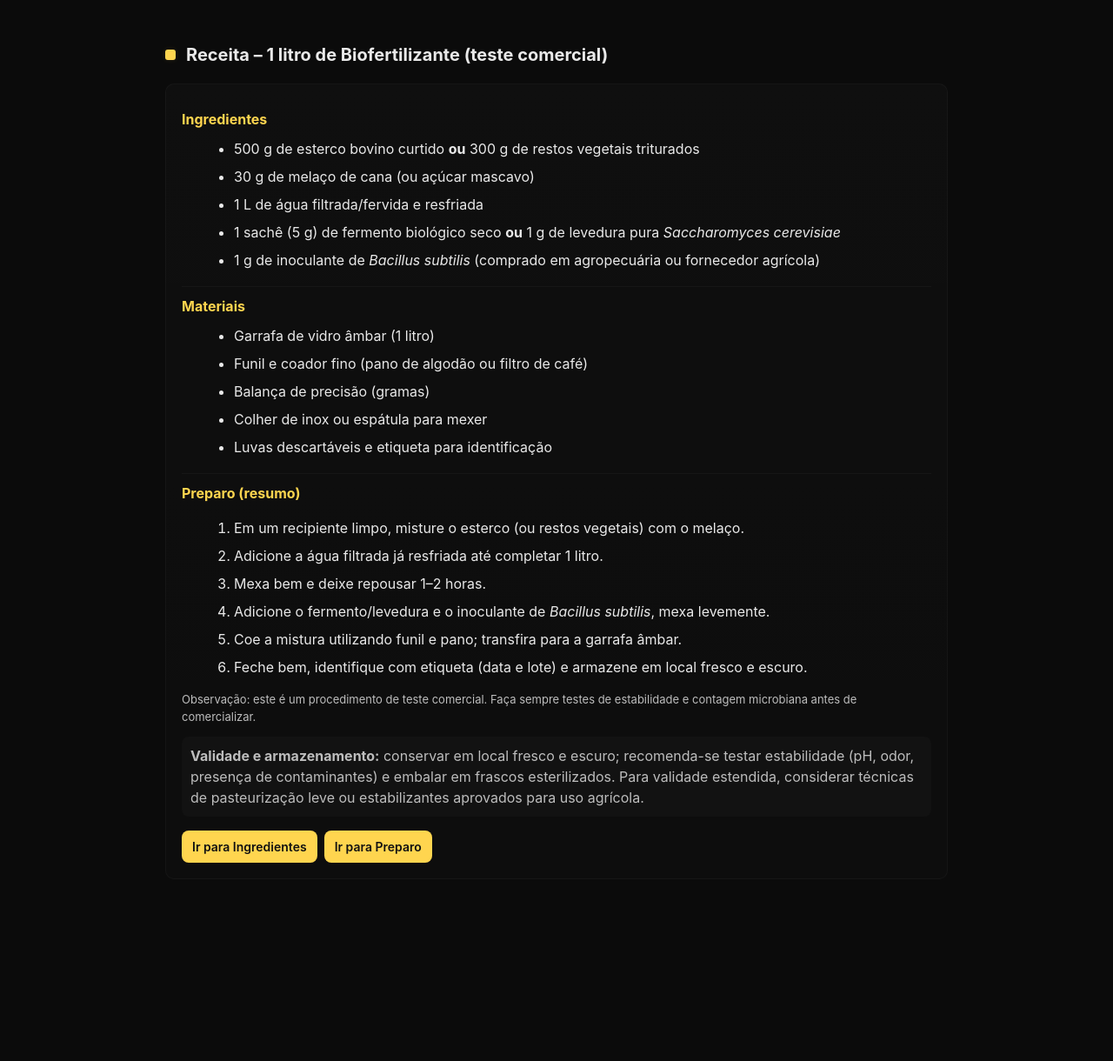
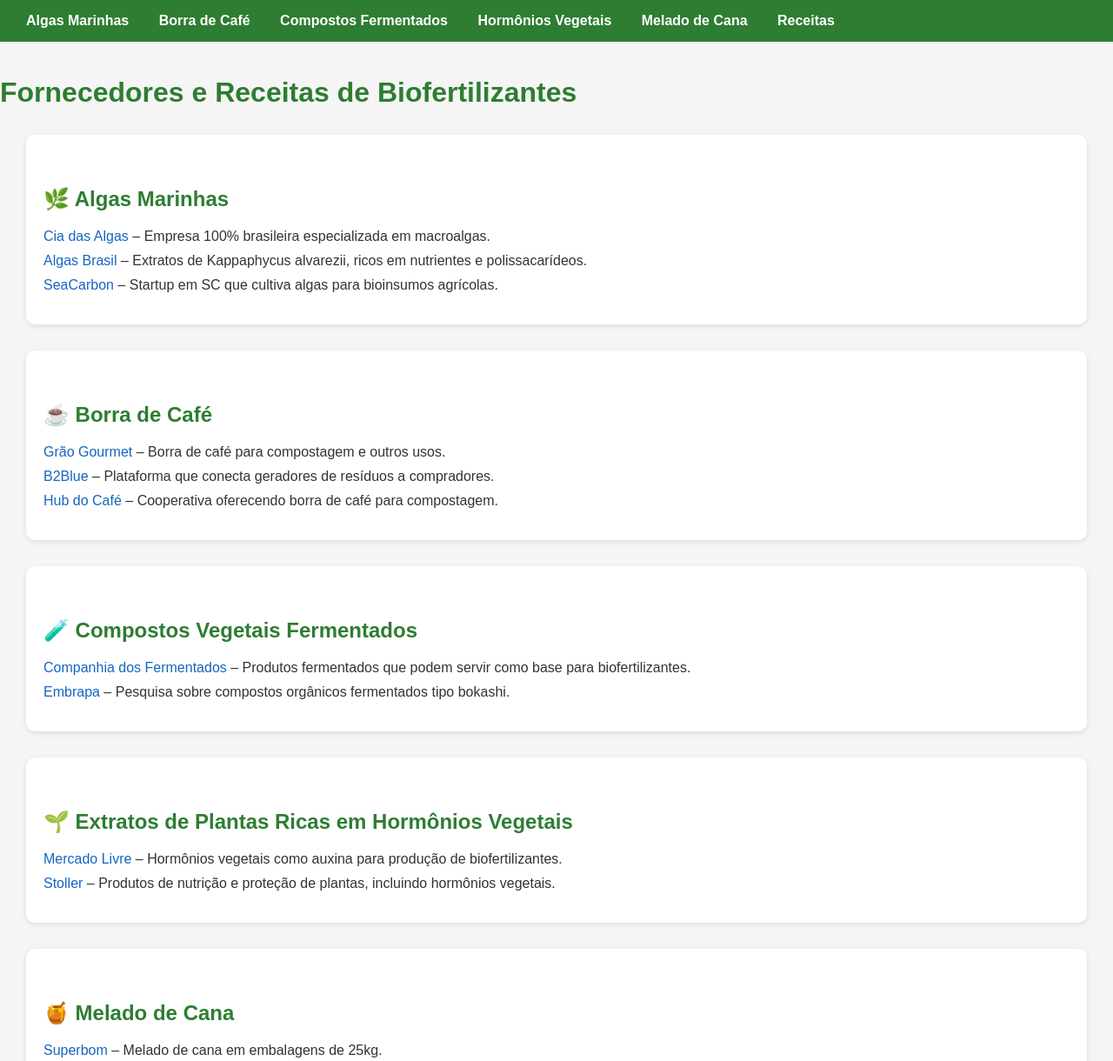
Before and after one commit to 9481A24/Biofertilizante, a plain HTML site: page index.html in a window 1280 px wide. Shown: the top 1220 px of the page at 87% size. Before the commit the page ends 1059 px from the top, so only its background shows below. Drawn offline with Linux system fonts and the light colour scheme.

Commit message:
Update index.html

```diff
--- a/index.html
+++ b/index.html
@@ -1,128 +1,134 @@
 <!DOCTYPE html>
 <html lang="pt-BR">
 <head>
-  <meta charset="utf-8" />
-  <meta name="viewport" content="width=device-width, initial-scale=1" />
-  <title>Receita – 1 litro de Biofertilizante (teste comercial)</title>
+  <meta charset="UTF-8">
+  <meta name="viewport" content="width=device-width, initial-scale=1.0">
+  <title>Fornecedores e Receitas de Biofertilizantes</title>
   <style>
-    :root{
-      --bg:#0b0b0b;
-      --card:#121212;
-      --accent:#ffd54f;
-      --text:#e9e9e9;
-      --muted:#bdbdbd;
-      font-family: -apple-system, BlinkMacSystemFont, "Segoe UI", Roboto, "Helvetica Neue", Arial;
+    body {
+      font-family: Arial, sans-serif;
+      background-color: #f5f5f5;
+      padding: 0;
+      margin: 0;
+      color: #333;
+      scroll-behavior: smooth;
     }
-    body{
-      margin:0;
-      background:var(--bg);
-      color:var(--text);
-      -webkit-font-smoothing:antialiased;
-      -moz-osx-font-smoothing:grayscale;
-      line-height:1.5;
+    header {
+      background-color: #2e7d32;
+      padding: 15px;
+      position: sticky;
+      top: 0;
+      z-index: 1000;
     }
-    .container{
-      max-width:900px;
-      margin:28px auto;
-      padding:20px;
+    header nav a {
+      color: #fff;
+      text-decoration: none;
+      margin: 0 15px;
+      font-weight: bold;
     }
-    header{
-      display:flex;
-      gap:12px;
-      align-items:center;
-      margin-bottom:18px;
+    header nav a:hover {
+      text-decoration: underline;
     }
-    .badge{
-      width:12px;height:12px;border-radius:3px;background:var(--accent);
-      box-shadow:0 0 6px rgba(255,213,79,0.12);
+    h1, h2 {
+      color: #2e7d32;
+      margin-top: 40px;
     }
-    h1{
-      font-size:20px;
-      margin:0;
+    .category, .recipe {
+      margin: 30px;
+      padding: 20px;
+      background-color: #fff;
+      border-radius: 10px;
+      box-shadow: 0 2px 6px rgba(0,0,0,0.1);
     }
-    .card{
-      background:linear-gradient(180deg, rgba(255,255,255,0.02), rgba(255,255,255,0.01));
-      border:1px solid rgba(255,255,255,0.03);
-      padding:18px;
-      border-radius:10px;
+    ul {
+      list-style-type: none;
+      padding-left: 0;
     }
-    h2{ font-size:16px; margin:10px 0; color:var(--accent) }
-    ul{ margin:10px 0 18px 20px; color:var(--text) }
-    li{ margin:8px 0 }
-    .muted{ color:var(--muted); font-size:13px }
-    .note{ margin-top:12px; padding:10px; border-radius:8px; background:rgba(255,255,255,0.02); color:var(--muted) }
-    .actions{ margin-top:16px; display:flex; gap:8px; flex-wrap:wrap }
-    .btn{
-      background:var(--accent);
-      color:#111;
-      padding:8px 12px;
-      border-radius:8px;
-      text-decoration:none;
-      font-weight:600;
-      font-size:14px;
+    li {
+      margin-bottom: 10px;
     }
-    @media (max-width:520px){
-      .container{ padding:14px }
-      h1{ font-size:18px }
+    a {
+      color: #1565c0;
+      text-decoration: none;
+    }
+    a:hover {
+      text-decoration: underline;
+    }
+    .recipe li {
+      margin-bottom: 5px;
     }
   </style>
 </head>
 <body>
-  <div class="container">
-    <header>
-      <span class="badge" aria-hidden="true"></span>
-      <h1>Receita – 1 litro de Biofertilizante (teste comercial)</h1>
-    </header>
 
-    <main class="card" role="main">
-      <section aria-labelledby="ingredientes">
-        <h2 id="ingredientes">Ingredientes</h2>
-        <ul>
-          <li>500 g de esterco bovino curtido <strong>ou</strong> 300 g de restos vegetais triturados</li>
-          <li>30 g de melaço de cana (ou açúcar mascavo)</li>
-          <li>1 L de água filtrada/fervida e resfriada</li>
-          <li>1 sachê (5 g) de fermento biológico seco <strong>ou</strong> 1 g de levedura pura <em>Saccharomyces cerevisiae</em></li>
-          <li>1 g de inoculante de <em>Bacillus subtilis</em> (comprado em agropecuária ou fornecedor agrícola)</li>
-        </ul>
-      </section>
+<header>
+  <nav>
+    <a href="#algas">Algas Marinhas</a>
+    <a href="#borra">Borra de Café</a>
+    <a href="#compostos">Compostos Fermentados</a>
+    <a href="#hormonios">Hormônios Vegetais</a>
+    <a href="#melado">Melado de Cana</a>
+    <a href="#receitas">Receitas</a>
+  </nav>
+</header>
 
-      <hr style="border:none;border-top:1px solid rgba(255,255,255,0.03);margin:10px 0">
+<main>
+  <h1>Fornecedores e Receitas de Biofertilizantes</h1>
 
-      <section aria-labelledby="materiais">
-        <h2 id="materiais">Materiais</h2>
-        <ul>
-          <li>Garrafa de vidro âmbar (1 litro)</li>
-          <li>Funil e coador fino (pano de algodão ou filtro de café)</li>
-          <li>Balança de precisão (gramas)</li>
-          <li>Colher de inox ou espátula para mexer</li>
-          <li>Luvas descartáveis e etiqueta para identificação</li>
-        </ul>
-      </section>
+  <div class="category" id="algas">
+    <h2>🌿 Algas Marinhas</h2>
+    <ul>
+      <li><a href="https://ciadasalgas.com.br/?utm_source=chatgpt.com" target="_blank">Cia das Algas</a> – Empresa 100% brasileira especializada em macroalgas.</li>
+      <li><a href="https://carboadvance.com/algas-brasil/?utm_source=chatgpt.com" target="_blank">Algas Brasil</a> – Extratos de Kappaphycus alvarezii, ricos em nutrientes e polissacarídeos.</li>
+      <li><a href="https://blog.araraseed.com.br/seacarbon-startup-bioinsumos/?utm_source=chatgpt.com" target="_blank">SeaCarbon</a> – Startup em SC que cultiva algas para bioinsumos agrícolas.</li>
+    </ul>
+  </div>
 
-      <hr style="border:none;border-top:1px solid rgba(255,255,255,0.03);margin:10px 0">
+  <div class="category" id="borra">
+    <h2>☕ Borra de Café</h2>
+    <ul>
+      <li><a href="https://graocafes.com.br/borra-de-cafe/?srsltid=AfmBOopBFLcKCkdD_9XmeKmlvE81hYgg6q0_NNDu7BaIso7WbSV34wgk&utm_source=chatgpt.com" target="_blank">Grão Gourmet</a> – Borra de café para compostagem e outros usos.</li>
+      <li><a href="https://b2blue.com/detalhes-anuncio/Venda/vendo-borra-de-cafe/?utm_source=chatgpt.com" target="_blank">B2Blue</a> – Plataforma que conecta geradores de resíduos a compradores.</li>
+      <li><a href="https://hubdocafe.cooxupe.com.br/borra-de-cafe/?utm_source=chatgpt.com" target="_blank">Hub do Café</a> – Cooperativa oferecendo borra de café para compostagem.</li>
+    </ul>
+  </div>
 
-      <section aria-labelledby="preparo">
-        <h2 id="preparo">Preparo (resumo)</h2>
-        <ol style="margin-left:20px;color:var(--text)">
-          <li>Em um recipiente limpo, misture o esterco (ou restos vegetais) com o melaço.</li>
-          <li>Adicione a água filtrada já resfriada até completar 1 litro.</li>
-          <li>Mexa bem e deixe repousar 1–2 horas.</li>
-          <li>Adicione o fermento/levedura e o inoculante de <em>Bacillus subtilis</em>, mexa levemente.</li>
-          <li>Coe a mistura utilizando funil e pano; transfira para a garrafa âmbar.</li>
-          <li>Feche bem, identifique com etiqueta (data e lote) e armazene em local fresco e escuro.</li>
-        </ol>
-        <p class="muted">Observação: este é um procedimento de teste comercial. Faça sempre testes de estabilidade e contagem microbiana antes de comercializar.</p>
-      </section>
+  <div class="category" id="compostos">
+    <h2>🧪 Compostos Vegetais Fermentados</h2>
+    <ul>
+      <li><a href="https://www.ciadosfermentados.com.br/?srsltid=AfmBOopK3DISmRCRX0HGxTY6MuqMjfQUmgPWHc7RI9s7ZBsdeC2xuZjd&utm_source=chatgpt.com" target="_blank">Companhia dos Fermentados</a> – Produtos fermentados que podem servir como base para biofertilizantes.</li>
+      <li><a href="https://www.embrapa.br/busca-de-publicacoes/-/publicacao/1002216/compostos-organicos-fermentados-tipo-bokashi-obtidos-com-diferentes-materiais-de-origem-vegetal-e-diferentes-formas-de-inoculacao-visando-sua-utilizacao-no-cultivo-de-hortalicas?utm_source=chatgpt.com" target="_blank">Embrapa</a> – Pesquisa sobre compostos orgânicos fermentados tipo bokashi.</li>
+    </ul>
+  </div>
 
-      <div class="note">
-        <strong>Validade e armazenamento:</strong> conservar em local fresco e escuro; recomenda-se testar estabilidade (pH, odor, presença de contaminantes) e embalar em frascos esterilizados. Para validade estendida, considerar técnicas de pasteurização leve ou estabilizantes aprovados para uso agrícola.
-      </div>
+  <div class="category" id="hormonios">
+    <h2>🌱 Extratos de Plantas Ricas em Hormônios Vegetais</h2>
+    <ul>
+      <li><a href="https://lista.mercadolivre.com.br/hormonios-vegetais?utm_source=chatgpt.com" target="_blank">Mercado Livre</a> – Hormônios vegetais como auxina para produção de biofertilizantes.</li>
+      <li><a href="https://www.stoller.com.br/blog/o-poder-dos-hormonios-vegetais-em-modular-o-desenvolvimento-da-planta/?utm_source=chatgpt.com" target="_blank">Stoller</a> – Produtos de nutrição e proteção de plantas, incluindo hormônios vegetais.</li>
+    </ul>
+  </div>
 
-      <div class="actions" aria-hidden="true">
-        <a class="btn" href="#ingredientes">Ir para Ingredientes</a>
-        <a class="btn" href="#preparo">Ir para Preparo</a>
-      </div>
-    </main>
+  <div class="category" id="melado">
+    <h2>🍯 Melado de Cana</h2>
+    <ul>
+      <li><a href="https://superbom.com.br/produtos/food-service/melado-cana-25kg/?utm_source=chatgpt.com" target="_blank">Superbom</a> – Melado de cana em embalagens de 25kg.</li>
+      <li><a href="https://loja.dacolonia.com.br/melado-de-cana-250g?srsltid=AfmBOoqSuq459LadEQvQ1mhHleWkNyH_kWfmnpcsBA1hCgQrY3flgH6B&utm_source=chatgpt.com" target="_blank">DaColônia</a> – Melado de cana em embalagens menores, 250g.</li>
+      <li><a href="https://mellacodecana.com.br/?utm_source=chatgpt.com" target="_blank">Mellaço de Cana</a> – Venda de melado de cana com entrega em todo Brasil.</li>
+    </ul>
   </div>
+
+  <div class="recipe" id="receitas">
+    <h2>🍃 Receitas de Biofertilizantes Líquidos</h2>
+    <ul>
+      <li><strong>Biofertilizante de Algas:</strong> 1kg de algas secas, 10L de água, fermentação 7 dias, coar e aplicar diluído 1:10.</li>
+      <li><strong>Biofertilizante de Borra de Café:</strong> 2kg de borra de café, 5L de água, adicionar 50g de melaço, fermentação 5 dias, aplicar diluído 1:5.</li>
+      <li><strong>Composto Vegetal Fermentado (Bokashi Líquido):</strong> 3kg de restos vegetais, 1L de melado, 10L de água, fermentar 10 dias, coar e aplicar diluído 1:8.</li>
+      <li><strong>Biofertilizante de Hormônio Vegetal:</strong> Extrato de folhas de neem ou moringa (500g), 5L de água, adicionar 20g de auxina, aplicar diluído 1:15.</li>
+    </ul>
+  </div>
+
+</main>
+
 </body>
 </html>
```
